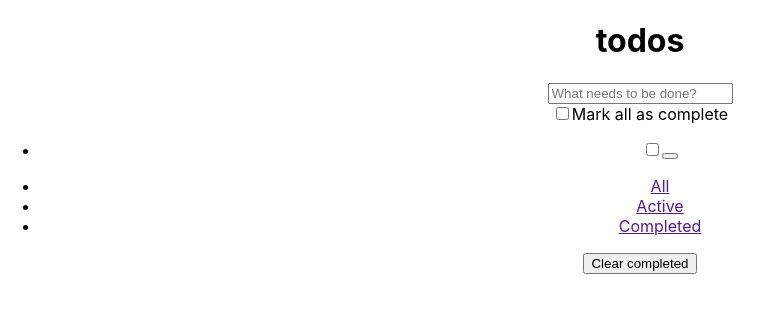
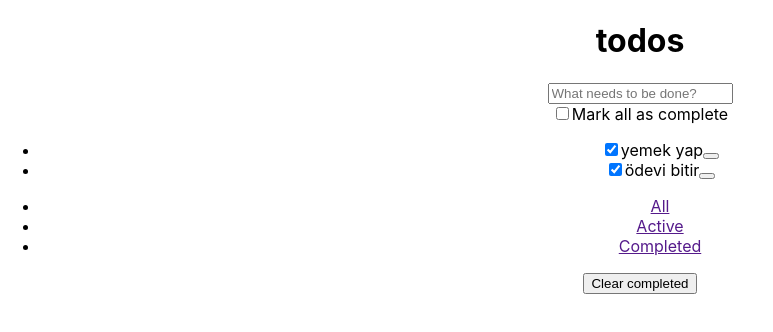
Before and after one commit to alirdurak/react-todoapp, a React (Create React App) app: page / in a window 1280 px wide. Shown: the top 332 px of the page, without its empty margins (0-773 px from the left). Built offline with nearby package versions, Linux system fonts and the light colour scheme.

Commit message:
Todo list items checkbox script writed

```diff
--- a/src/components/todo-app/header/index.js
+++ b/src/components/todo-app/header/index.js
@@ -7,7 +7,7 @@ function Header({addTodo,todos}) {
 
     // todo item add
     const onChange = (e) => {
-        changeTodo({...todo, [e.target.name]: e.target.value});
+        changeTodo({...todo, [e.target.name]: e.target.value.toLowerCase()});
 
     }
     // todo item added to todo list
--- a/src/components/todo-app/index.js
+++ b/src/components/todo-app/index.js
@@ -17,7 +17,7 @@ function TodoApp() {
   return (
     <div>
         <Header addTodo={addTodo} todos={todos}/>
-        <List/>
+        <List todos={todos}/>
         <Footer/>
 
     </div>
--- a/src/components/todo-app/list/index.js
+++ b/src/components/todo-app/list/index.js
@@ -1,19 +1,37 @@
-import React from 'react'
+import {useState}from 'react'
 
-function List() {
+function List({todos}) {
+  const array = todos.map((item)=> item.done)
+  const [checkedStatus,changeChecked] = useState(array)
+  console.log(checkedStatus)
+  const changeCheckedStatus = (e)=>{
+
+    changeChecked(checkedStatus.map((item, index) => index === e ? !item : item ));
+  }
   return (
     <div className='main'>
-        <input type="checkbox" className='toggle-all' />
+        <input type="checkbox"
+         className='toggle-all'
+         />
+
         <label htmlFor="toggle-all">Mark all as complete</label>
         <ul className='todo-list'>
-            <li className=''>
-                <div className='view'>
-                    <input className='toggle' type="checkbox" />
-                    <label ></label>
-                    <button className='destroy'></button>
+            {todos.map((item, key) => {
 
-                </div>
-            </li>
+              return <li key={key} className={checkedStatus[key]}>
+              <div className='view'>
+                  <label htmlFor={item.text}><input
+                   name={item.text}
+                   onChange= {() =>changeCheckedStatus(key)}
+                   checked={checkedStatus[key]}
+                   type="checkbox"/>
+                   {item.text}
+                   </label>
+                  <button className='destroy'></button>
+
+              </div>
+          </li>
+            })}
         </ul>
 
     </div>
```
